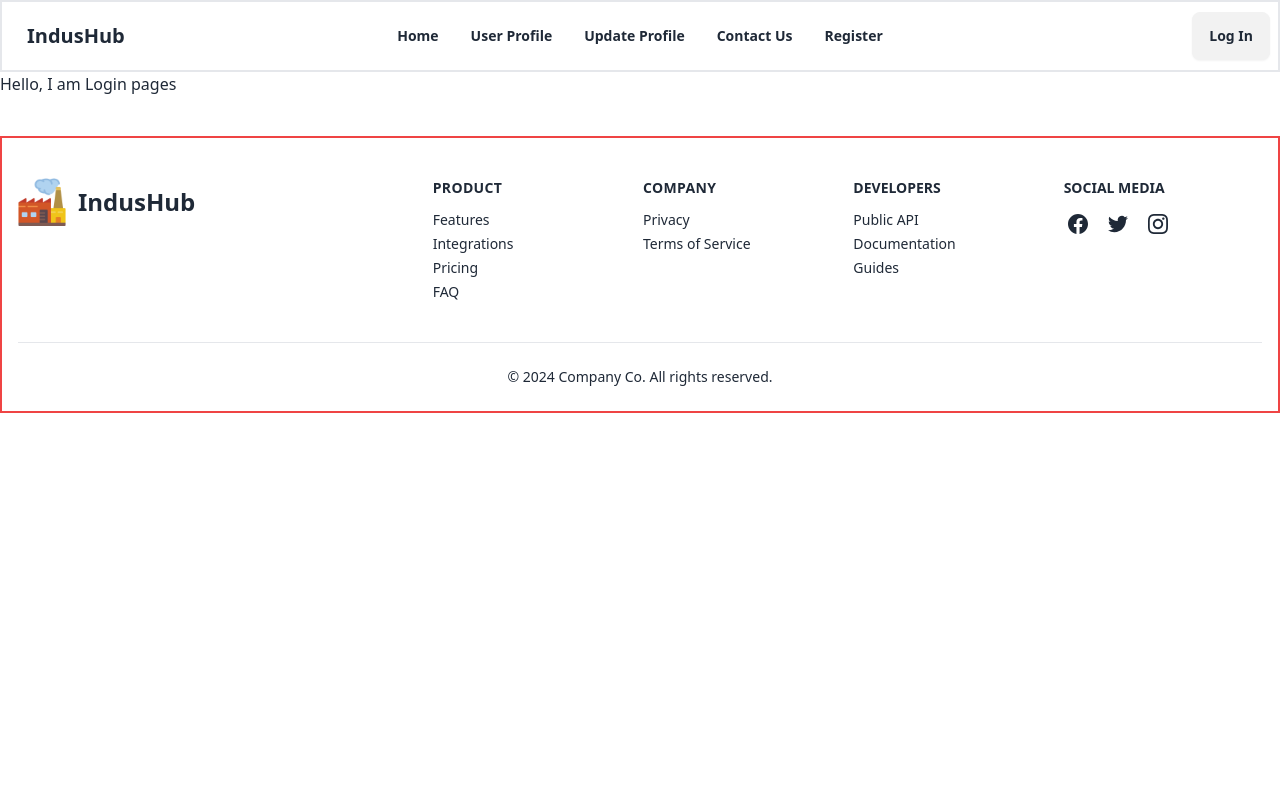
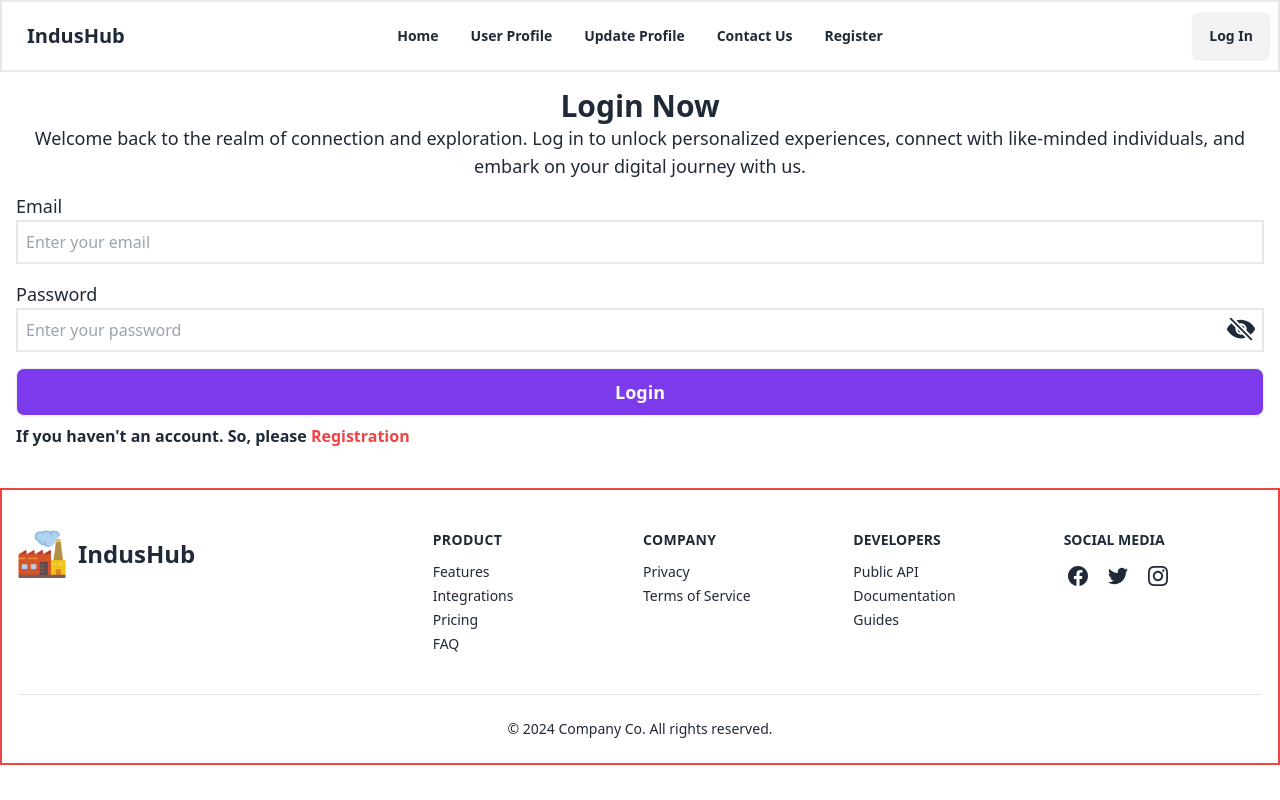
Before and after one commit to theashrafislam/indusHub-website, a React (Vite) app: page /login in a window 1280 px wide. Built offline with nearby package versions, Linux system fonts and the light colour scheme.

Commit message:
login page design is complate

```diff
--- a/src/Pages/LogIn.jsx
+++ b/src/Pages/LogIn.jsx
@@ -1,7 +1,37 @@
+import { useState } from "react";
+import { IoEye, IoEyeOff } from "react-icons/io5";
+import { Link } from "react-router-dom";
+
 const LogIn = () => {
+    const [showPass, setShowPass] = useState(false);
     return (
-        <div>
-            <h1>Hello, I am Login pages</h1>
+        <div className="mt-4">
+            <div className="text-center mx-4 my-3">
+                <h1 className="text-xl md:text-3xl font-bold">Login Now</h1>
+                <p className="text-lg">Welcome back to the realm of connection and exploration. Log in to unlock personalized experiences, connect with like-minded individuals, and embark on your digital journey with us.</p>
+            </div>
+            <div className="px-4 lg:max-w-7xl mx-auto">
+                <form className="space-y-4">
+                    <div className="flex flex-col">
+                        <label htmlFor="email" className="text-lg">Email</label>
+                        <input type="email" name="email" id="email" className="border-2 p-2" placeholder="Enter your email"/>
+                    </div>
+                    <div className="flex flex-col relative">
+                        <label htmlFor="password" className="text-lg">Password</label>
+                        <input type={showPass ? "text" : "password"} name="password" id="password" className=" border-2 p-2" placeholder="Enter your password" />
+                        <span onClick={() => setShowPass(!showPass)} className="absolute right-2 bottom-2">
+                            {
+                                showPass ? <IoEye className="text-2xl md:text-3xl"/> : <IoEyeOff className="text-2xl md:text-3xl"/>
+                            }
+                        </span>
+                    </div>
+                    <div className="flex flex-col">
+                        <button className="btn w-full font-bold text-lg bg-violet-600 text-gray-50 hover:text-black">Login</button>
+                    </div>
+                </form>
+                <p className="font-semibold mt-2">If you haven't an account. So, please <Link to="/register" className="text-red-500">Registration</Link></p>
+
+            </div>
         </div>
     );
 };
--- a/src/Pages/Register.jsx
+++ b/src/Pages/Register.jsx
@@ -3,26 +3,41 @@ import { Link } from "react-router-dom";
 import { ToastContainer, toast } from 'react-toastify';
 import 'react-toastify/dist/ReactToastify.css';
 
-const lengthWarning = () => toast.warning("Password must be at least 6 characters.");
-const uppercaseWarning = () => toast.warning("Must have an Uppercase letter in the password");
-const lowercaseWarning = () => toast.warning("Must have a Lowercase letter in the password");
+import { IoEye } from "react-icons/io5";
+import { IoEyeOff } from "react-icons/io5";
+import { useState } from "react";
+
+const lengthWarning = () => toast.warning("Your password must be at least six characters long.");
+const uppercaseWarning = () => toast.warning("Please include at least one uppercase letter in your password.");
+const lowercaseWarning = () => toast.warning("Your password must contain at least one lowercase letter.");
 
 const Register = () => {
+
+    const [showPass, setShowPass] = useState(false);
+
+
+
+    // const handleShow = () => {
+    //     setShowPass(false)
+    // }
+    // const handleHide = () => {
+    //     setShowPass(true)
+    // }
 
 
     const { register, handleSubmit, watch, formState: { errors } } = useForm();
     const onSubmit = data => {
-        const {fullName, email, photo, password} = data;
+        const { fullName, email, photo, password } = data;
 
-        if(password.length < 6){
+        if (password.length < 6) {
             lengthWarning();
             return;
         }
-        else if(!/(?=.*?[A-Z])/.test(password)){
+        else if (!/(?=.*?[A-Z])/.test(password)) {
             uppercaseWarning();
             return;
         }
-        else if(!/(?=.*?[a-z])/.test(password)){
+        else if (!/(?=.*?[a-z])/.test(password)) {
             lowercaseWarning();
             return;
         }
@@ -31,30 +46,36 @@ const Register = () => {
     return (
         <div className="mt-4">
             <div className="text-center mx-4 my-3">
-                <h1 className="text-xl md:text-3xl font-bold">Register Now</h1>
+                <h1 className="text-xl md:text-3xl font-bold">Registration Now</h1>
                 <p className="text-lg">Welcome to our registration page! Registering with us opens up a world of opportunities and benefits. Whether you're a new user or returning member, <br /> creating an account is quick and easy. Join our community today and unlock exclusive features!</p>
             </div>
             <div className="px-4 lg:max-w-7xl mx-auto">
                 <form className="space-y-4" onSubmit={handleSubmit(onSubmit)}>
                     <div className="flex flex-col">
                         <label htmlFor="name" className="text-lg">Full Name</label>
-                        <input type="text" name="name" id="name" className="border-2 p-2" placeholder="Full Name" {...register("fullName", { required: true })}/>
+                        <input type="text" name="name" id="name" className="border-2 p-2" placeholder="Full Name" {...register("fullName", { required: true })} />
                         {errors.fullName && <span className="mt-2 text-red-500">This field is required.</span>}
 
                     </div>
                     <div className="flex flex-col">
                         <label htmlFor="email" className="text-lg">Email</label>
-                        <input type="email" name="email" id="email" className="border-2 p-2" placeholder="Enter your email" {...register("email", { required: true })}/>
+                        <input type="email" name="email" id="email" className="border-2 p-2" placeholder="Enter your email" {...register("email", { required: true })} />
                         {errors.email && <span className="mt-2 text-red-500">This field is required.</span>}
                     </div>
                     <div className="flex flex-col">
                         <label htmlFor="photo" className="text-lg">Photo URL</label>
-                        <input type="text" name="photo" id="photo" className="border-2 p-2" placeholder="Enter your photo URL" {...register("photo", { required: true })}/>
+                        <input type="text" name="photo" id="photo" className="border-2 p-2" placeholder="Enter your photo URL" {...register("photo", { required: true })} />
                         {errors.photo && <span className="mt-2 text-red-500">This field is required.</span>}
                     </div>
-                    <div className="flex flex-col">
+                    <div className="flex flex-col relative">
                         <label htmlFor="password" className="text-lg">Password</label>
-                        <input type="password" name="password" id="password" className="border-2 p-2" placeholder="Enter your password" {...register("password", { required: true })}/>
+                        <input type={showPass ? "text" : "password"} name="password" id="password" className=" border-2 p-2" placeholder="Enter your password" {...register("password", { required: true })}
+                        />
+                        <span onClick={() => setShowPass(!showPass)} className="absolute right-2 bottom-2">
+                            {
+                                showPass ? <IoEye className="text-2xl md:text-3xl"/> : <IoEyeOff className="text-2xl md:text-3xl"/>
+                            }
+                        </span>
                         {errors.password && <span className="mt-2 text-red-500">This field is required.</span>}
                     </div>
                     <div className="flex flex-col">
```
